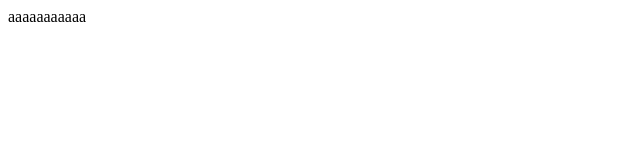
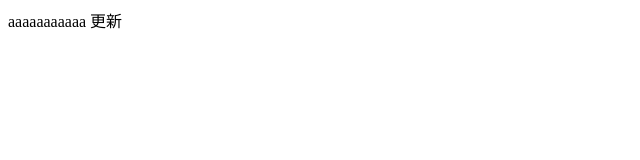
Before and after one commit to suuunaru/suuunaru.github.io, a plain HTML site: page index.html in a window 1280 px wide. Shown: the full height of the page, 0-640 px from the left. Drawn offline with Linux system fonts and the light colour scheme.

Commit message:
メッセージ

```diff
--- a/index.html
+++ b/index.html
@@ -7,5 +7,6 @@
 </head>
 <body>
     aaaaaaaaaaa
+    更新
 </body>
 </html>
```
Also changed, not shown: 1 other file.
